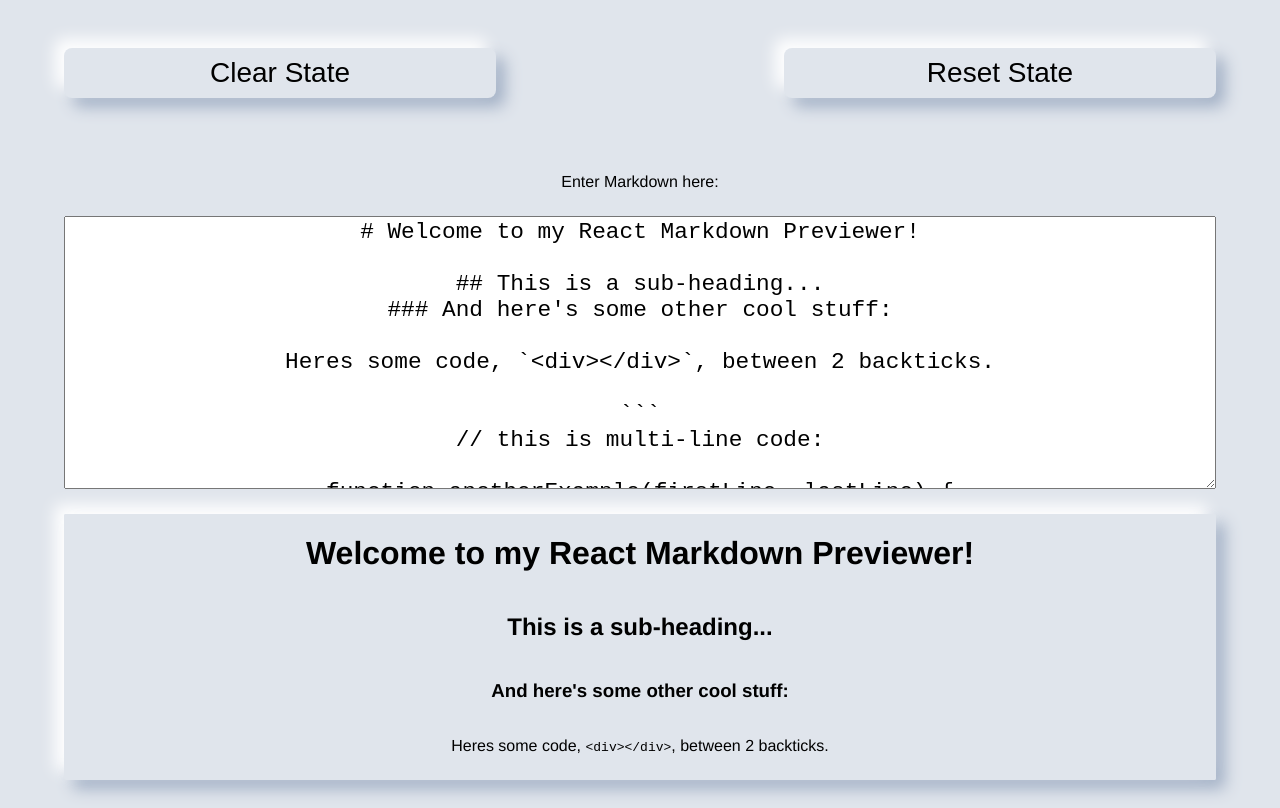
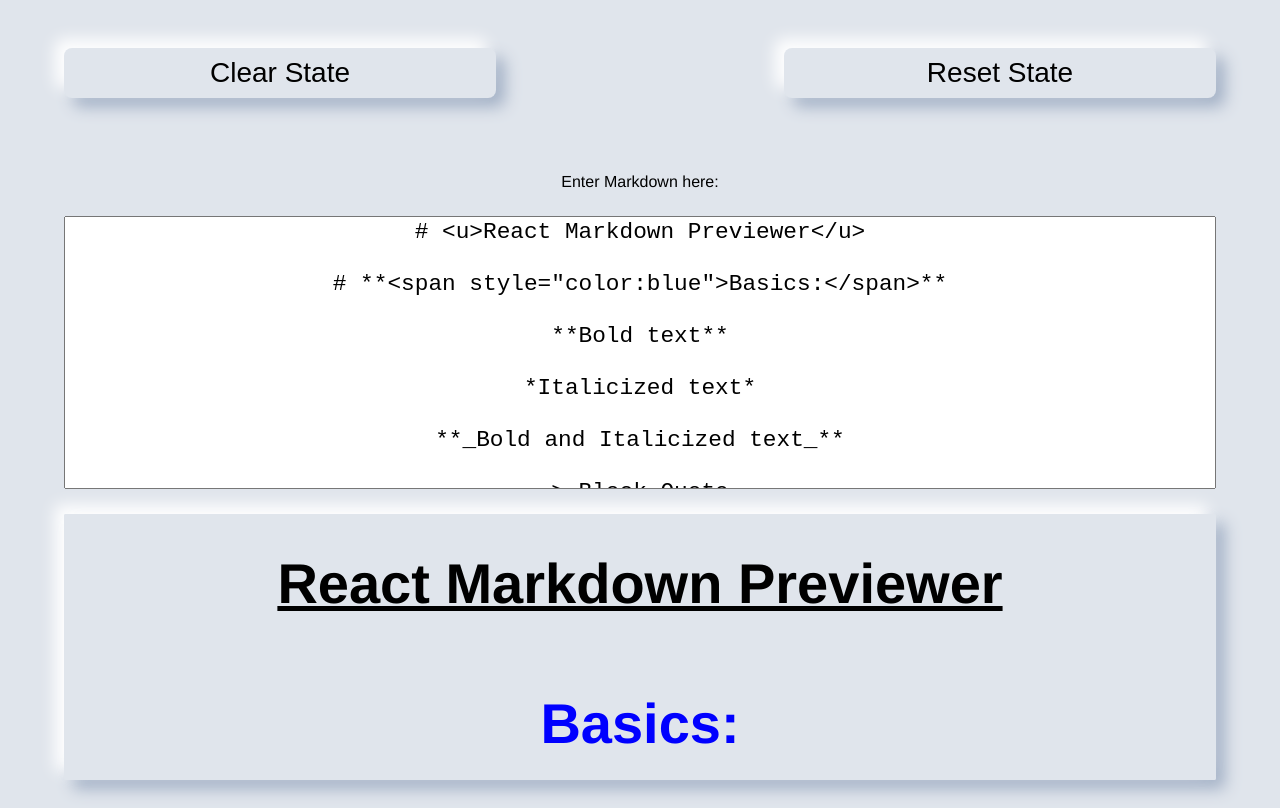
Before and after one commit to RpRoderick/react-markdown-previewer, a React app: page /#/ in a window 1280 px wide. Built offline with nearby package versions, Linux system fonts and the light colour scheme.

Commit message:
new markdown and readme

```diff
--- a/src/components/structural/buttonArea/ButtonArea.module.scss
+++ b/src/components/structural/buttonArea/ButtonArea.module.scss
@@ -65,6 +65,10 @@
 
     &:focus {
       box-shadow: $box_shadow_main_inverted;
+
+      &:hover {
+        transform: none;
+      }
     }
   }
 }
--- a/src/components/structural/markdownEditor/MarkdownEditor.jsx
+++ b/src/components/structural/markdownEditor/MarkdownEditor.jsx
@@ -5,51 +5,47 @@
 import TextArea from 'components/structural/textArea/TextArea';
 
 const placeholder =
-`# Welcome to my React Markdown Previewer!
+`# <u>React Markdown Previewer</u>
 
-## This is a sub-heading...
-### And here's some other cool stuff:
+# **<span style="color:blue">Basics:</span>**
 
-Heres some code, \`<div></div>\`, between 2 backticks.
+**Bold text**
 
+*Italicized text*
+
+**_Bold and Italicized text_**
+
+> Block Quote
+
+<u>underlined (sort of - it's actually just html)</u>
+
+~~crossed out~~
+
+Single line code: \`<div></div>\`
+
+Multi-line code:
 \`\`\`
-// this is multi-line code:
-
 function anotherExample(firstLine, lastLine) {
   if (firstLine == '\`\`\`' && lastLine == '\`\`\`') {
     return multiLineCode;
   }
 }
 \`\`\`
+1. Numbered Lists
+2. are easy
+3. to make
 
-You can also make text **bold**... whoa!
-Or _italic_.
-Or... wait for it... **_both!_**
-And feel free to go crazy ~~crossing stuff out~~.
+- So are
+- unordered
+- lists
 
-There's also [links](https://www.freecodecamp.com), and
-> Block Quotes!
+# H1 - Heading #1
+## H2 - Heading #2
+### H3 - Heading #3
 
-And if you want to get really crazy, even tables:
+[Links are easy too](https://github.com/RpRoderick) Or html to open in a new tab <a href="https://github.com/RpRoderick" target="_blank">Links are easy too</a>
 
-Wild Header | Crazy Header | Another Header?
------------- | ------------- | -------------
-Your content can | be here, and it | can be here....
-And here. | Okay. | I think we get it.
-
-- And of course there are lists.
-  - Some are bulleted.
-    - With different indentation levels.
-        - That look like this.
-
-
-1. And there are numbererd lists too.
-1. Use just 1s if you want!
-1. But the list goes on...
-- Even if you use dashes or asterisks.
-* And last but not least, let's not forget embedded images:
-
-![React Logo w/ Text](https://goo.gl/Umyytc)
+For more Markdown tips, check out this <a href="https://www.markdownguide.org/cheat-sheet/" target="_blank">Cheat Sheet</a>
 `
 class MarkdownEditor extends React.Component {
   constructor(props) {
--- a/src/components/structural/previewArea/PreviewArea.module.scss
+++ b/src/components/structural/previewArea/PreviewArea.module.scss
@@ -1,7 +1,11 @@
+@import 'styles/global/breakpoints.scss';
+@import 'styles/global/variables.scss';
+
 .preview_area_container {
   display: flex;
   min-width: 0;
   flex: 1;
+  text-align: center;
   justify-content: center;
   align-items: center;
 
@@ -12,5 +16,21 @@
     flex-direction: column;
     justify-content: center;
     align-items: center;
+
+    @include breakpoint(medium) {
+      font-size: $font_size_medium;
+    }
+
+    @include breakpoint(large) {
+      font-size: $font_size_large;
+    }
+
+    @include breakpoint(wide) {
+      font-size: $font_size_wide;
+    }
+
+    code {
+      white-space: pre-wrap !important;
+    }
   }
 }
--- a/src/components/structural/textArea/TextArea.module.scss
+++ b/src/components/structural/textArea/TextArea.module.scss
@@ -8,8 +8,20 @@
   justify-content: center;
 
   .textarea {
-    margin: 3.125rem 0 1.5625rem;
+    margin: 0 0 1.5625rem;
     text-align: center;
+
+    @include breakpoint(medium) {
+      margin: 3.125rem 0 1.5625rem;
+    }
+
+    @include breakpoint(large) {
+      margin: 3.125rem 0 1.5625rem;
+    }
+
+    @include breakpoint(wide) {
+      margin: 3.125rem 0 1.5625rem;
+    }
   }
 
   .editor {
@@ -19,6 +31,7 @@
     flex: 1;
     font-size: $font_size_small;
     text-align: center;
+    resize: none;
     outline: none;
     justify-content: center;
     align-items: center;
```
Also changed, not shown: 1 other file (tests, documents, lock files or other folders).
